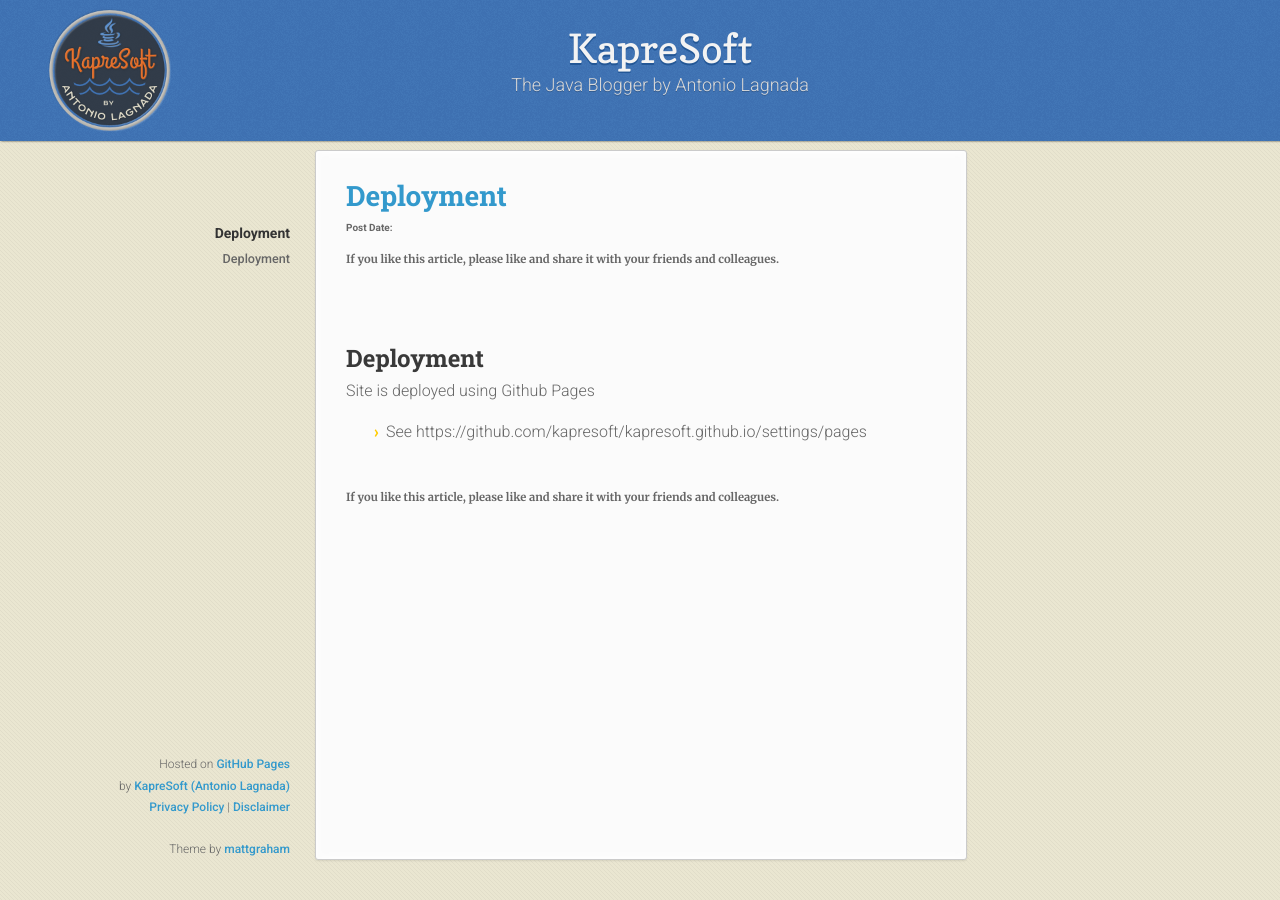
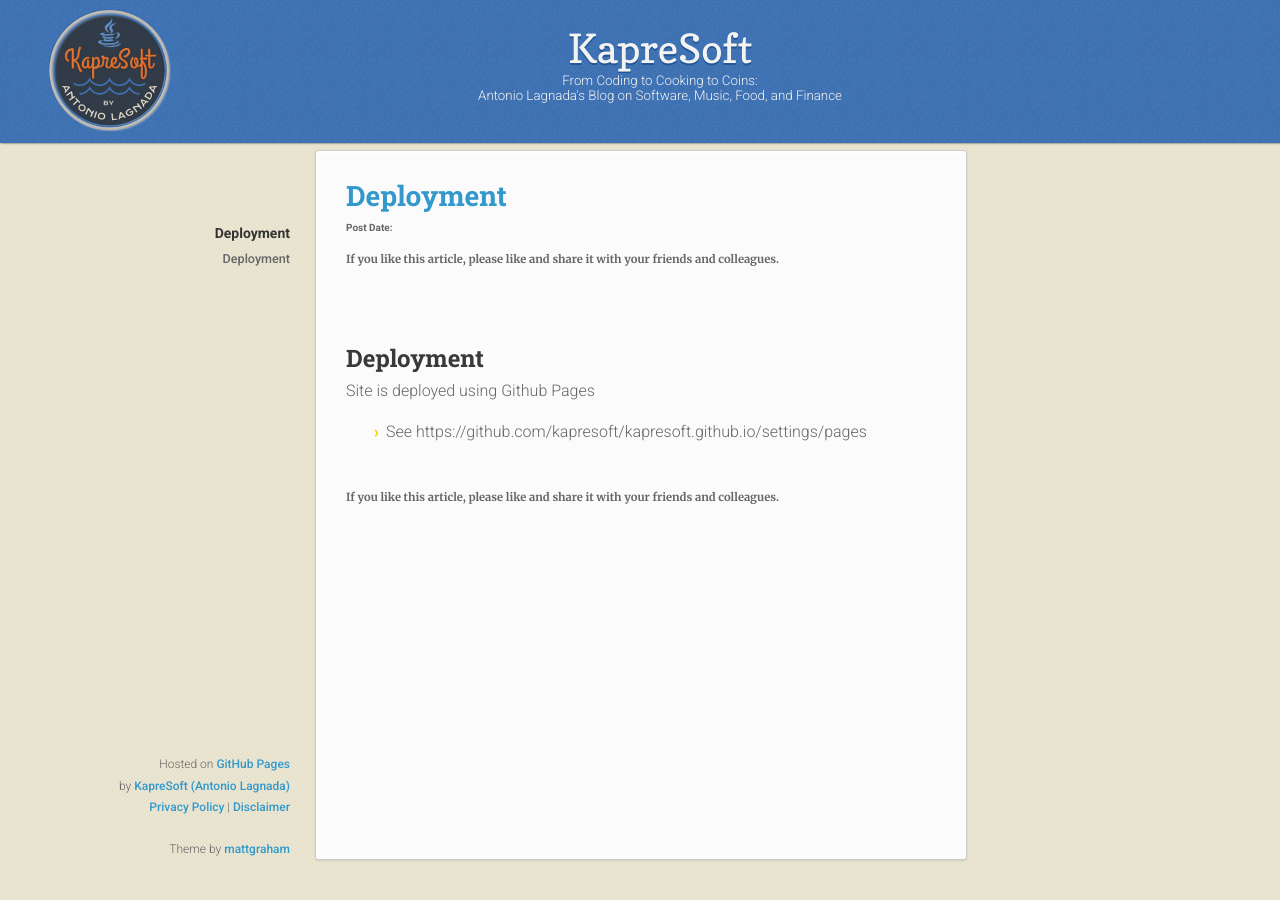
Before and after one commit to kapresoft/kapresoft.github.io, a Jekyll site: the page built from docs/README-deployment.md, in a window 1280 px wide. Built offline with Jekyll 4.4.1, drawn with Linux system fonts in a browser that asks for light colours; our own code applies the rules of GitHub Pages for plain Markdown files; comment, search, counter and statistics services are not loaded.

Commit message:
Update tag-line

```diff
--- a/_config.yml
+++ b/_config.yml
@@ -1,7 +1,7 @@
 theme: jekyll-theme-leap-day
 title: KapreSoft
 name: KapreSoft.com
-description: The Java Blogger by Antonio Lagnada
+description: "From Coding to Cooking to Coins:<br>Antonio Lagnada's Blog on Software, Music, Food, and Finance"
 layout: kapresoft
 
 exclude:
--- a/_layouts/default.html
+++ b/_layouts/default.html
@@ -35,7 +35,7 @@
     </div>
     <a href="/" title="Click to navigate to kapresoft.com home page."
         ><div class="site-name">{{ site.title | default: site.github.repository_name }}</div></a>
-    <p>{{ site.description | default: site.github.project_tagline }}</p>
+    <div class="tag-line">{{ site.description | default: site.github.project_tagline }}</div>
 </header>
 
 <div class="wrapper">
--- a/assets/css/style.scss
+++ b/assets/css/style.scss
@@ -24,7 +24,13 @@ div.site-name {
   text-overflow: ellipsis;
   -o-text-overflow: ellipsis;
   -ms-text-overflow: ellipsis;
+}
 
+div.tag-line {
+  color: #f3f3f3;
+  width: 70%;
+  font-size: small;
+  margin: auto;
 }
 
 section {
@@ -173,6 +179,9 @@ nav {
       width: 140px;
     }
   }
+  div.tag-line {
+    font-size: smaller; width: 60%;
+  }
 }
 
 @media print, screen and (max-width: 720px) {
@@ -191,6 +200,10 @@ nav {
   }
   header {
     p { display: block;}
+  }
+  div.tag-line {
+    font-size: smaller;
+    width: 50%;
   }
 }
 
@@ -224,6 +237,10 @@ nav {
     .logo {
       width: 110px;
     }
+  }
+  div.tag-line {
+    font-size: smaller;
+    width: 60%;
   }
 }
 
@@ -260,4 +277,8 @@ nav {
   .logo-wrap {
     display: none;
   }
+  div.tag-line {
+    font-size: smaller;
+    width: 90%;
+  }
 }
```
